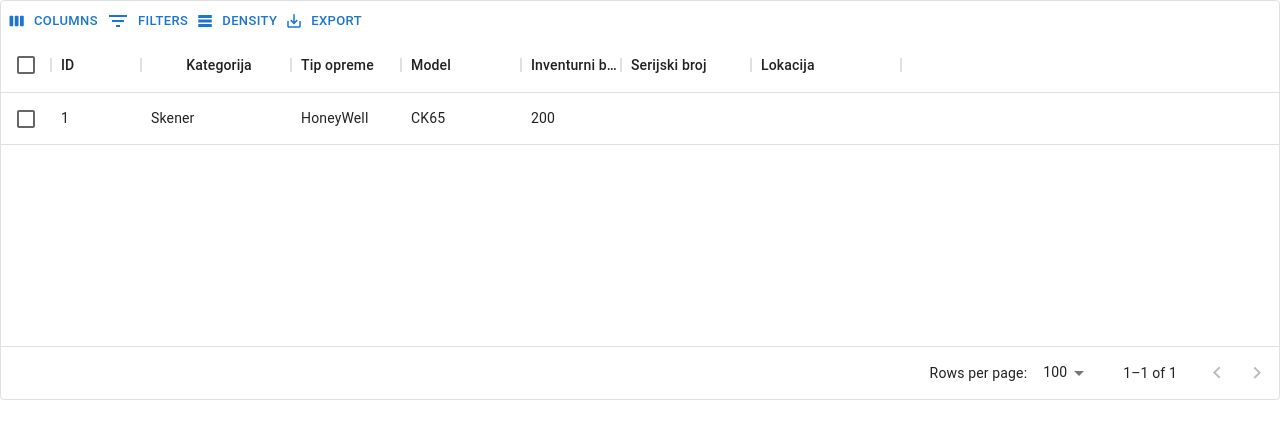
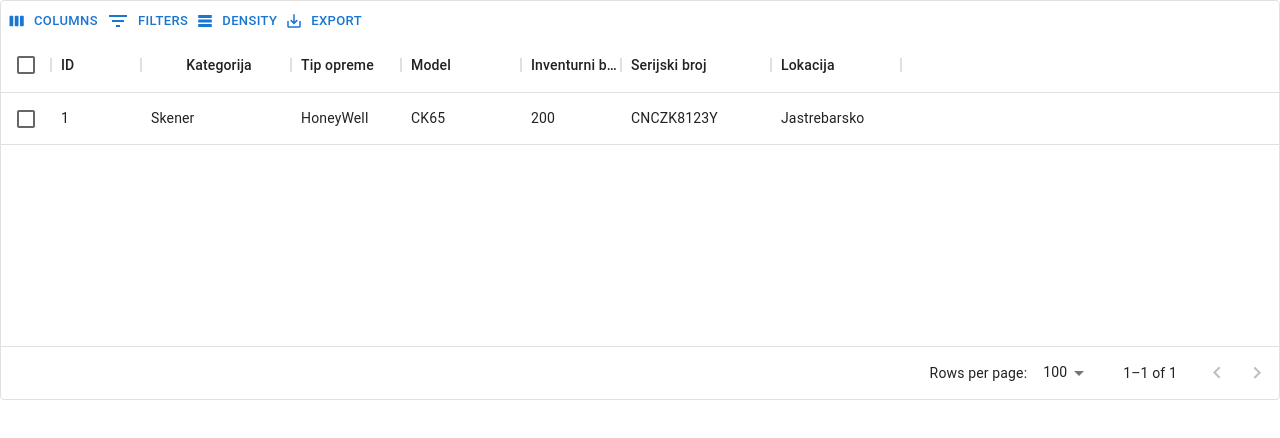
Before and after one commit to NicKyeaa/inventoryman, a React (Create React App) app: page / in a window 1280 px wide. Shown: the top 438 px of the page. Built offline with nearby package versions, Linux system fonts and the light colour scheme.

Commit message:
Changed width of columns to match data

```diff
--- a/src/Components/InvGrid.jsx
+++ b/src/Components/InvGrid.jsx
@@ -28,12 +28,12 @@ const columns = [
     {
         field: 'serialNumber',
         headerName: 'Serijski broj',
-        width: 130
+        width: 150
     },
     {
         field: 'location',
         headerName: 'Lokacija',
-        width: 150
+        width: 130
     }
 ];
 
@@ -43,7 +43,8 @@ const rows = [{
     type: 'HoneyWell',
     model: 'CK65',
     inventoryNumber: 200,
-
+    serialNumber: 'CNCZK8123Y',
+    location: 'Jastrebarsko'
 }];
 
 export default function InvGrid() {
```
